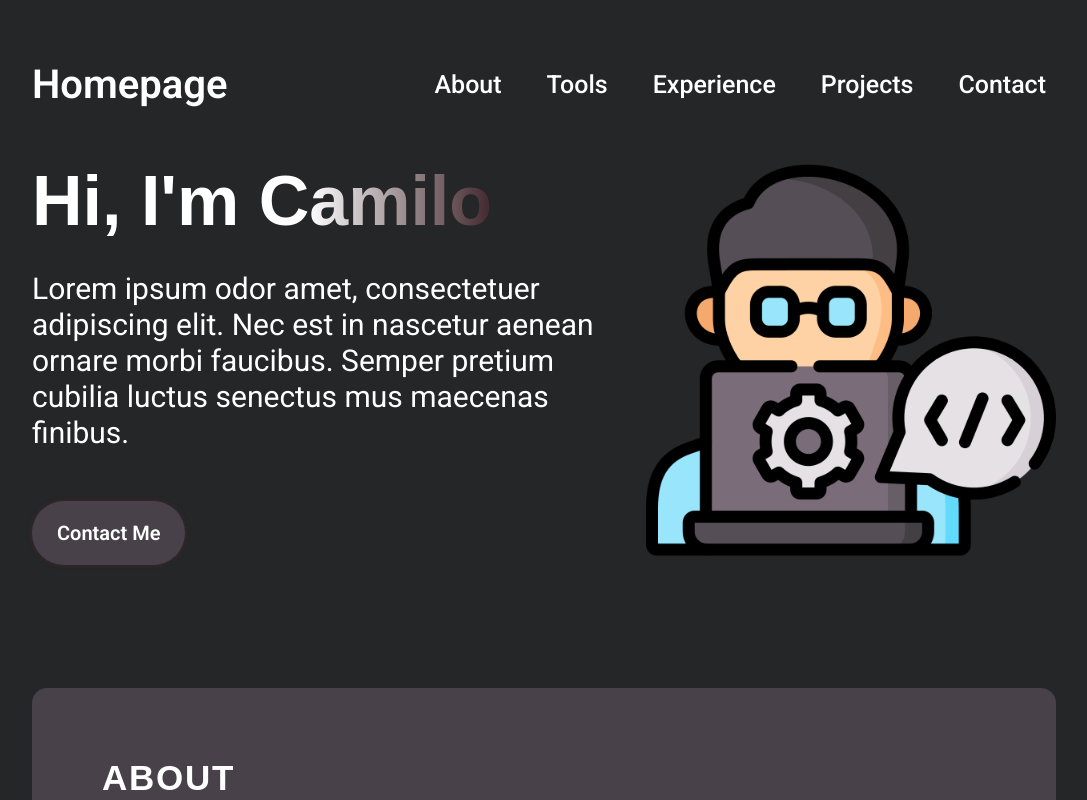
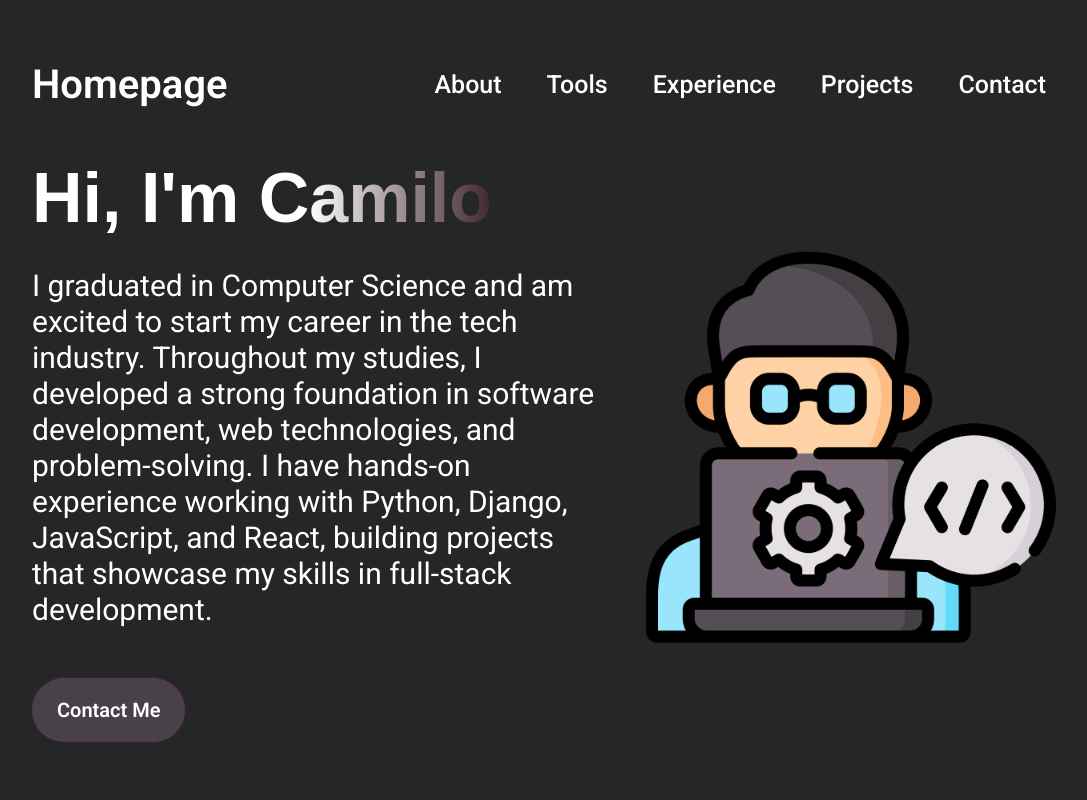
Before and after one commit to juancmorenoh/portfolio, a React (Vite) app: page / in a window 1280 px wide. Shown: the top 800 px of the page, without its empty margins (96-1183 px from the left). Built offline with nearby package versions, Linux system fonts and the light colour scheme.

Commit message:
-modify text intro

```diff
--- a/src/components/Intro/Intro.jsx
+++ b/src/components/Intro/Intro.jsx
@@ -7,7 +7,7 @@ const Intro = () => {
     <section className={styles.container}>
       <div className={styles.content}>
         <h1 className={styles.title}>Hi, I'm Camilo</h1>
-        <p className={styles.description}>Lorem ipsum odor amet, consectetuer adipiscing elit. Nec est in nascetur aenean ornare morbi faucibus. Semper pretium cubilia luctus senectus mus maecenas finibus.</p>
+        <p className={styles.description}>I graduated in Computer Science and am excited to start my career in the tech industry. Throughout my studies, I developed a strong foundation in software development, web technologies, and problem-solving. I have hands-on experience working with Python, Django, JavaScript, and React, building projects that showcase my skills in full-stack development.</p>
         <a className={styles.contactBtn} href="mailto:camilo.mro@gmail.com">Contact Me</a>
       </div>
       <img className={styles.boyImg} src={getImageUrl("/assets/intro/boy.png")} alt="boy on laptop" />
```
